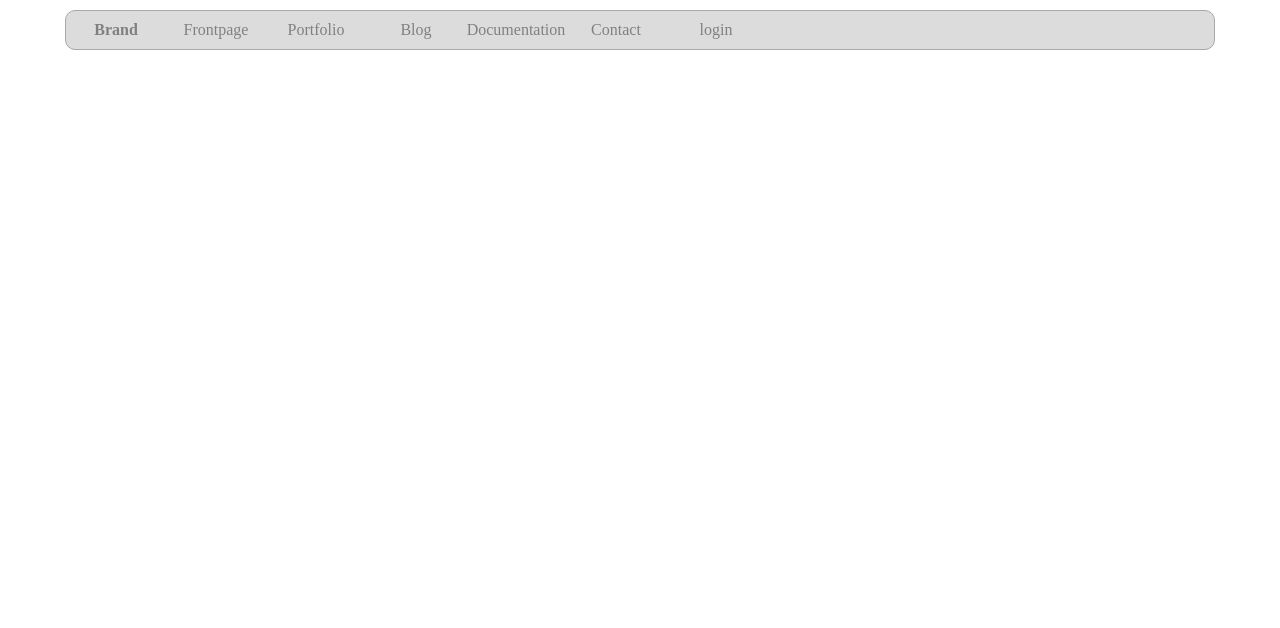
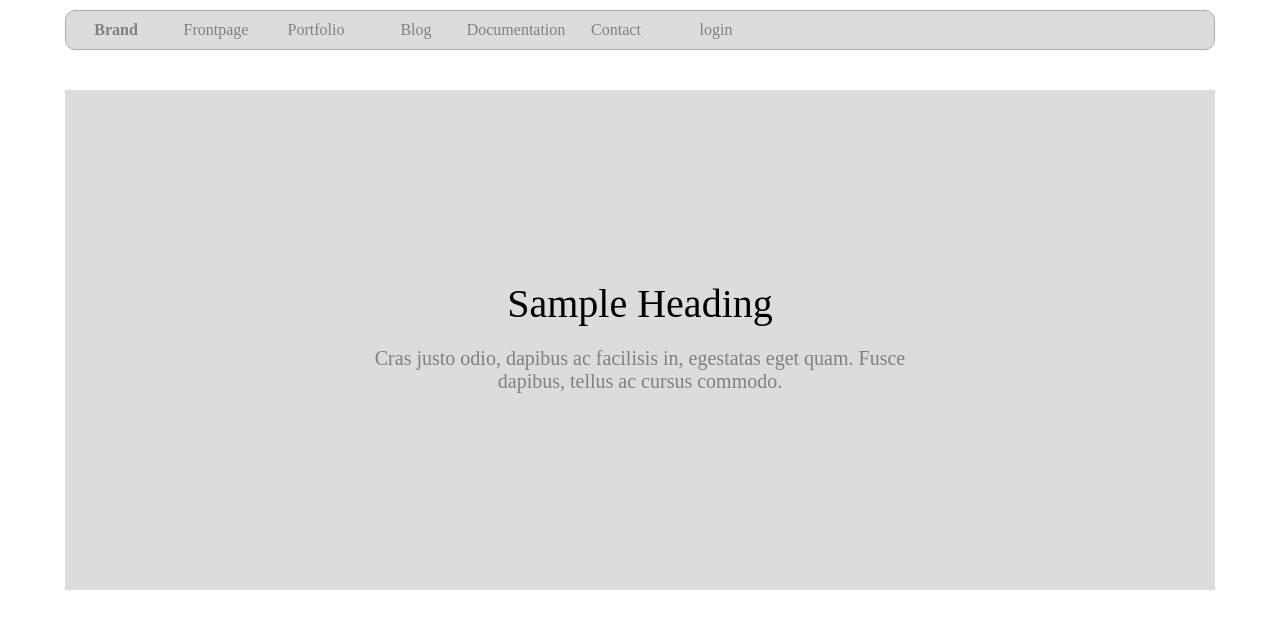
Before and after one commit to liakasjan/project, a website: page index.html in a window 1280 px wide. Drawn offline with Linux system fonts and the light colour scheme.

Commit message:
added sample

```diff
--- a/index.html
+++ b/index.html
@@ -34,5 +34,18 @@
 			</ul>
 		</nav>
 	</header>
+	<section class="container">
+		<div class="block">
+			<div class="sample">
+				<p>Sample Heading</p>
+				<p>Cras justo odio, dapibus ac facilisis in, egestatas eget quam. Fusce <br>dapibus, tellus ac cursus commodo.</p>
+			</div>
+			<div class="button">
+
+			</div>
+		</div>
+
+
+	</section>
 </body>
 </html>
```
Also changed, not shown: dist/css/style.css.
